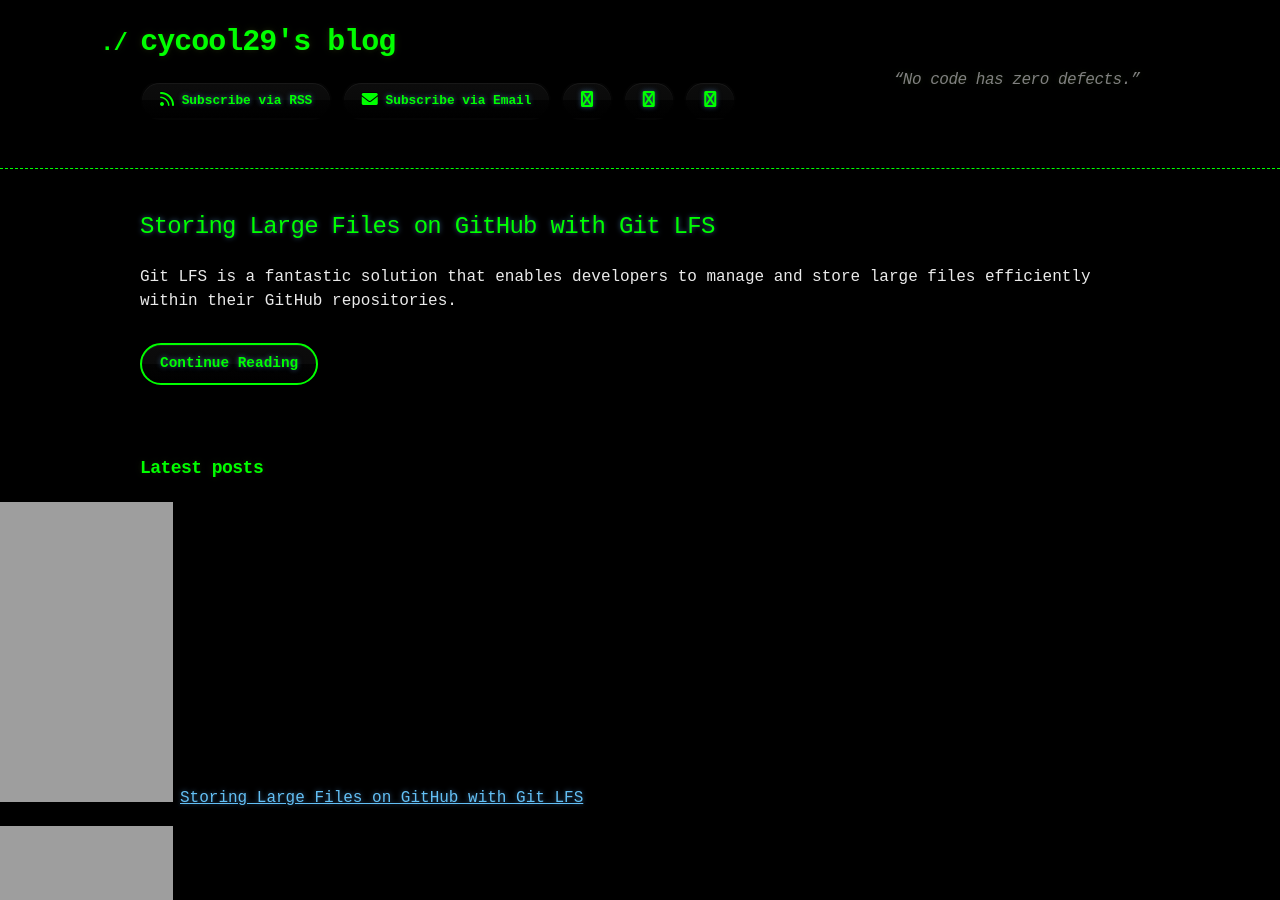
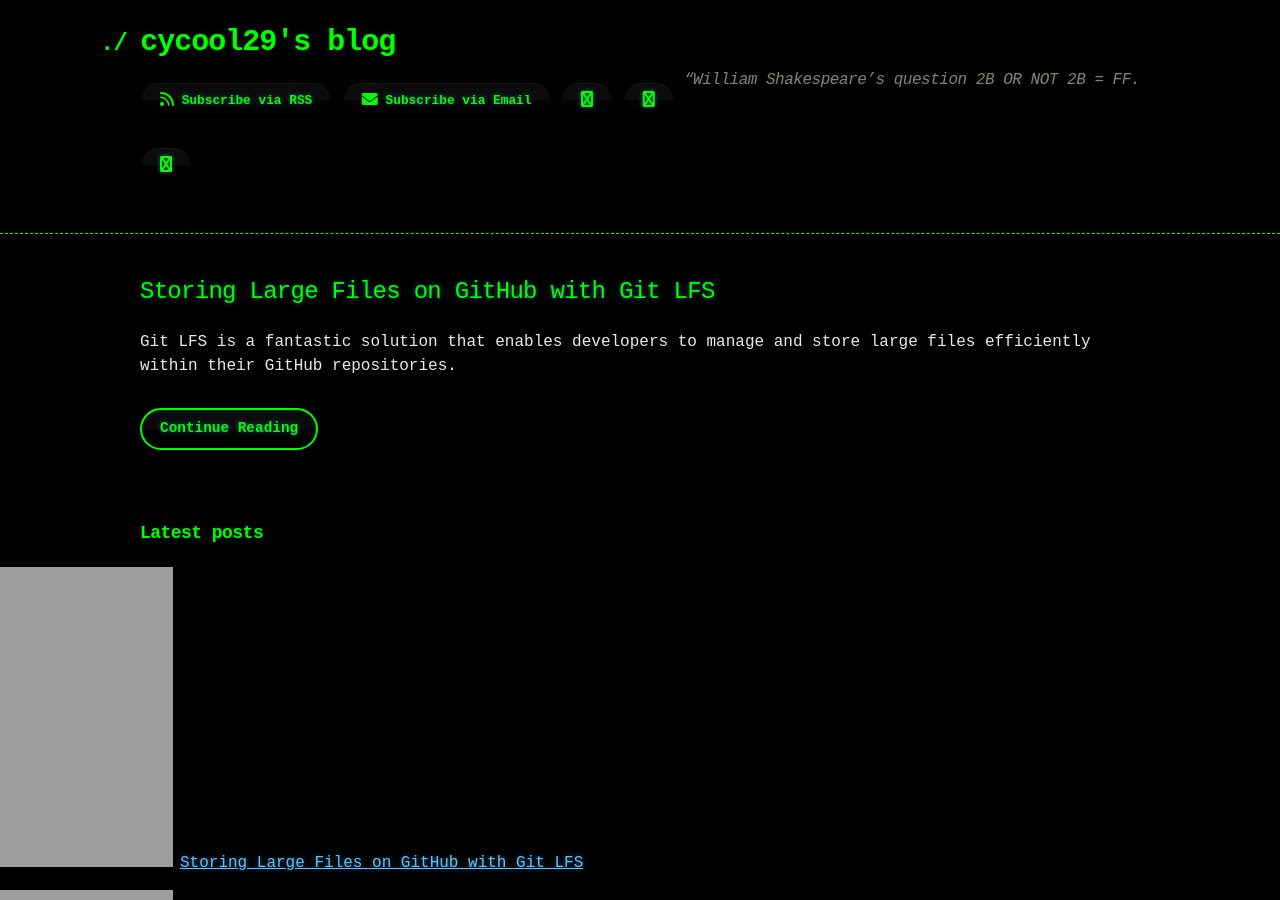
Before and after one commit to cycool29/cycool29.github.io, a Jekyll site: the page built from index.md, in a window 1280 px wide and 900 px high. Built offline with Jekyll 4.4.1, drawn with Linux system fonts in a browser that asks for light colours; a style sheet for code colours, icons or effects is not loaded.

Commit message:
Update quotes

```diff
--- a/_config.yml
+++ b/_config.yml
@@ -1,5 +1,5 @@
 title: cycool29's blog
-description: "“No code has zero defects.” "
+description: "“William Shakespeare’s question 2B OR NOT 2B = FF. "
 bio: A high school student. Intermediate in Python, Git, Bash. Learning JavaScript. He/Him. "
 author: cycool29
 url: https://cycool29.github.io
```
